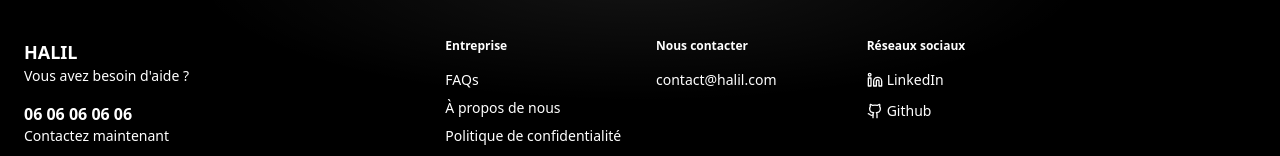
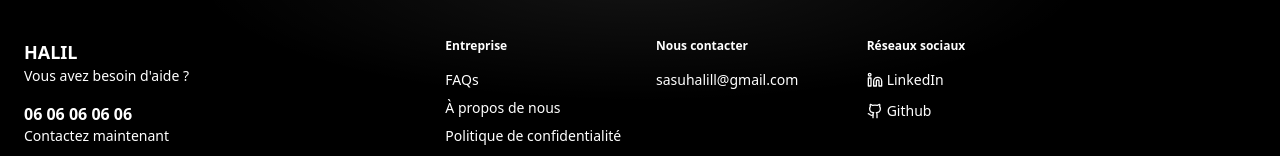
Before and after one commit to halil-digital/halil.com, a Next.js app in the folder apps/frontend/: page / in a window 1280 px wide. Shown: the part 3099-3255 px from the top of the page. Built offline with nearby package versions, Linux system fonts and the light colour scheme.

Commit message:
fix: rectify the correct mail

```diff
--- a/apps/frontend/src/components/footer-section.tsx
+++ b/apps/frontend/src/components/footer-section.tsx
@@ -27,7 +27,9 @@ const footerLinks: FooterSection[] = [
   },
   {
     label: "Nous contacter",
-    links: [{ title: "contact@halil.com", href: "mailto:contact@halil.com" }],
+    links: [
+      { title: "sasuhalill@gmail.com", href: "mailto:sasuhalill@gmail.com" },
+    ],
   },
   {
     label: "Réseaux sociaux",
--- a/apps/frontend/src/components/navbar.tsx
+++ b/apps/frontend/src/components/navbar.tsx
@@ -72,7 +72,7 @@ const Navbar = ({
       title: "Tous les produits",
       url: "/products",
     },
-    { title: "Nous contacter", url: "mailto:contact@halil.com" },
+    { title: "Nous contacter", url: "mailto:sasuhalill@gmail.com" },
   ],
   mobileExtraLinks = [],
   auth = {
```
